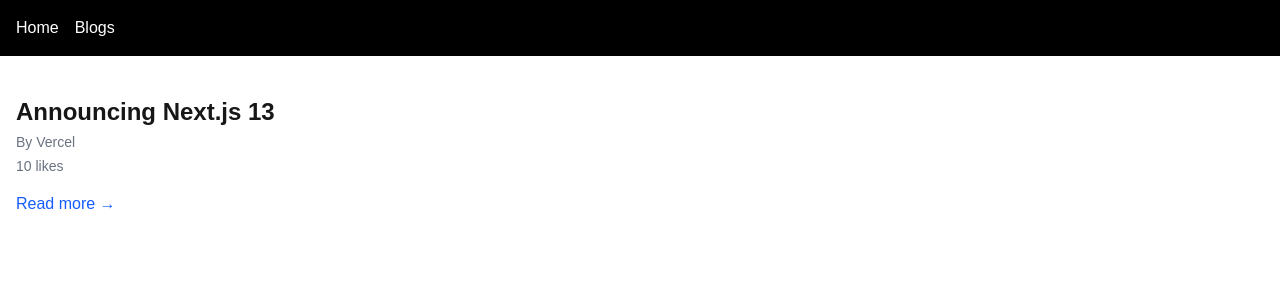
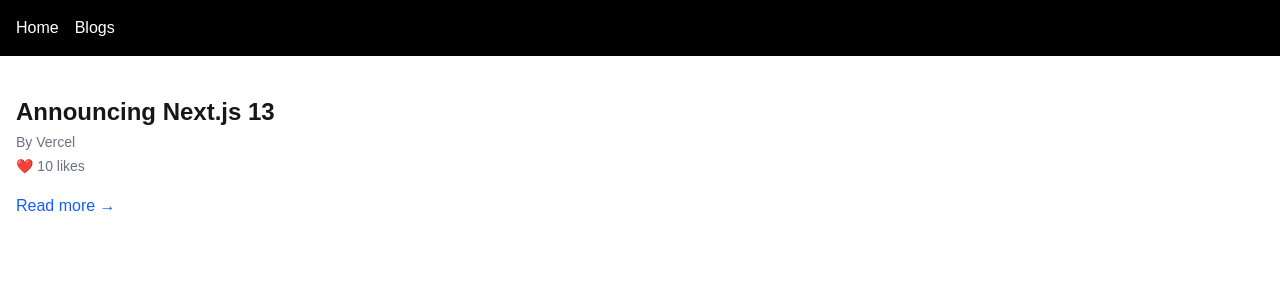
Before and after one commit to snr-roko/next-blog, a Next.js app: page /blogs/1 in a window 1280 px wide. Shown: the top 300 px of the page. Built offline with nearby package versions, Linux system fonts and the light colour scheme.

Commit message:
Exercise 4: Add likeBlog action and integrate it into BlogDetailScreen for liking blogs

```diff
--- /dev/null
+++ b/actions/likeBlogAction.ts
@@ -0,0 +1,13 @@
+"use server"
+
+import { blogs } from "@/app/blogs/page"
+import { revalidatePath } from "next/cache"
+
+export async function likeBlog(formData: FormData) {
+  const id = Number(formData.get("id"))
+  const blog = blogs.find(b => b.id === id)
+  if (blog) blog.likes++
+
+  revalidatePath(`/blogs/${id}`)
+  revalidatePath("/blogs")
+}
--- a/app/blogs/[id]/page.tsx
+++ b/app/blogs/[id]/page.tsx
@@ -1,5 +1,6 @@
 import { notFound } from "next/navigation";
-import { Blog, blogs } from "../page";
+import { blogs } from "../page";
+import { likeBlog } from "@/actions/likeBlogAction";
 
 export function getBlogById(id: number) {
     return blogs.find(blog => blog.id === id)
@@ -17,7 +18,12 @@
         <div className="max-w-2xl py-10 px-4">
             <h1 className="text-2xl font-semibold">{blog.title}</h1>
             <p className="mt-1 text-sm text-gray-500">By {blog.author}</p>
-            <p className="mt-1 text-sm text-gray-500">{blog.likes} likes</p>
+            <form action={likeBlog}>
+                <input type="hidden" name="id" value={blog.id} />
+                <button className="mt-1 text-sm text-gray-500 hover:text-red-500">
+                    ❤️ {blog.likes} likes
+                </button>
+            </form>
             <a
                 href={blog.url}
                 target="_blank"
```
